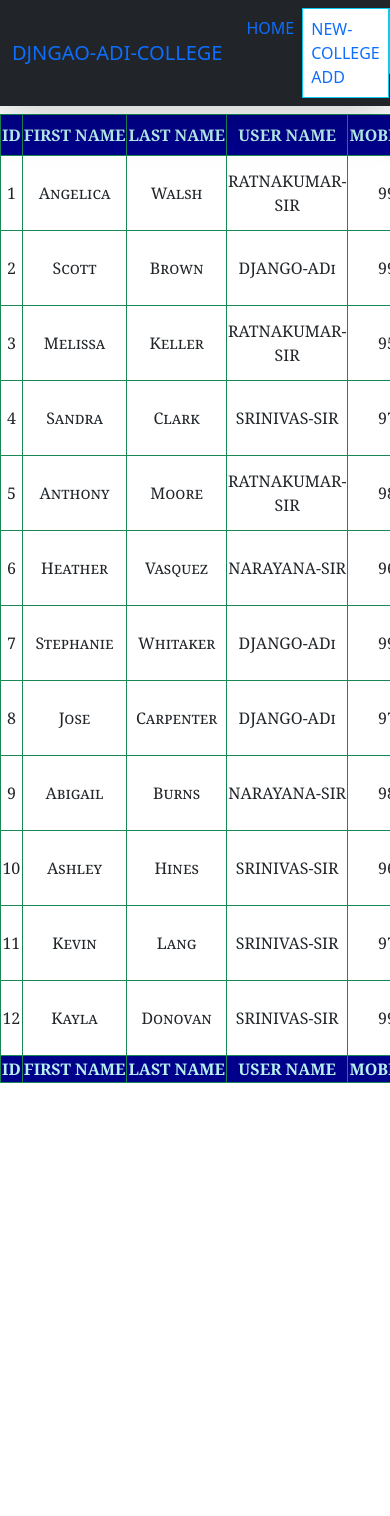
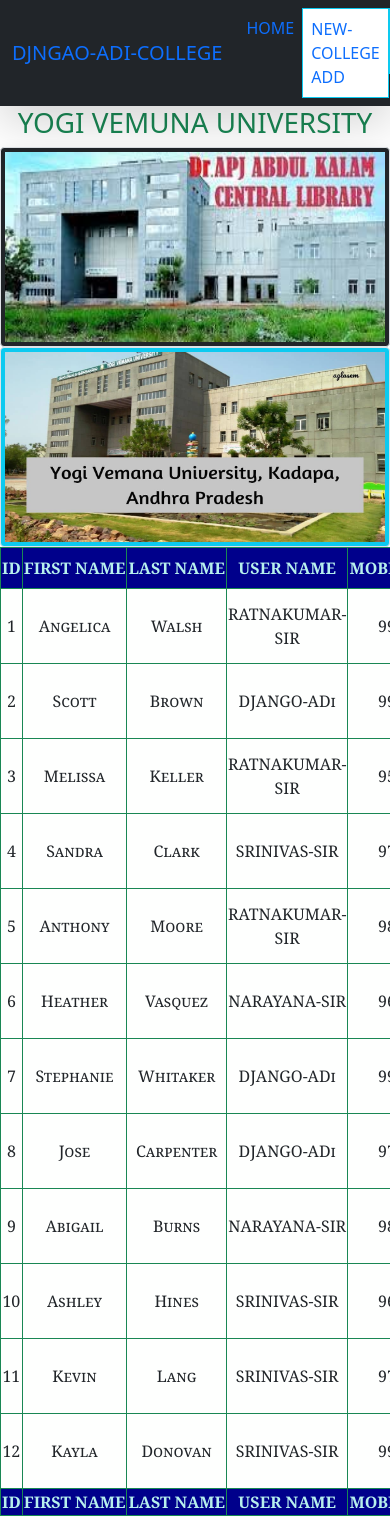
Before and after one commit to Adi19471/faker_project_djangoadi, a Django app: page /YVU-college/ in a window 390 px wide; the page is wider, and only the part inside the window is pictured. Before the commit the page ends 1083 px from the top of that part, so only its background shows below. Run offline with Django 3.2, Linux system fonts and the light colour scheme; data comes from the database, SQL or seed files in the repository; both versions use the stored data as it was after the commit.

Commit message:
image add all

```diff
--- a/College_FAKE_Project/college/templates/COLLEGE/home.html
+++ b/College_FAKE_Project/college/templates/COLLEGE/home.html
@@ -1,5 +1,5 @@
 {% extends "COLLEGE/base.html" %}
-
+{% load static %}
 {% block content %}
 
 
--- a/College_FAKE_Project/college/templates/COLLEGE/yvu.html
+++ b/College_FAKE_Project/college/templates/COLLEGE/yvu.html
@@ -1,10 +1,22 @@
 {% extends "COLLEGE/base.html" %}
+
+{% load static %}
 
 {% block content %}
 
 
 
-    <h1 class="text-center  text-success"></h1>
+    <h1 class="text-center  text-success">YOGI VEMUNA UNIVERSITY</h1>
+    <div class="jumbotron shadow">
+        <div class="row">
+            <div class="col-sm-6 col-xl-6">
+                <img src="{% static 'COLLEGE/images/yvu.jpg' %}" alt="no images" class="img-responsive  img-thumbnail bg-dark" style="width:620px;height:200px">
+            </div>
+            <div class="col-sm-6 col-xl-6">
+                <img src="{% static 'COLLEGE/images/yvu1.jpg' %}" alt="no images" class="img-responsive  img-thumbnail bg-info" style="width:620px;height:200px">
+            </div>
+        </div>
+    </div>
 <div class="jumbotron-fluid">
     <div class="row">
         <dic class="col-sm-6">
```
Also changed, not shown: College_FAKE_Project/college/templates/COLLEGE/du.html (+11 -2 lines), College_FAKE_Project/college/templates/COLLEGE/mhu.html (+10 -0 lines), College_FAKE_Project/college/templates/COLLEGE/svu.html (+10 -0 lines), College_FAKE_Project/college/templates/COLLEGE/vsu.html (+11 -1 lines), College_FAKE_Project/college/static/COLLEGE/images/du.jpg (added), College_FAKE_Project/college/static/COLLEGE/images/du1.jpg (added), College_FAKE_Project/college/static/COLLEGE/images/ma.jpg (added), College_FAKE_Project/college/static/COLLEGE/images/ma1.jpg (added), College_FAKE_Project/college/static/COLLEGE/images/svu.jpg (added), College_FAKE_Project/college/static/COLLEGE/images/svu1.jpg (added), College_FAKE_Project/college/static/COLLEGE/images/vsu.jpg (added), College_FAKE_Project/college/static/COLLEGE/images/vsu1.jpg (added), College_FAKE_Project/college/static/COLLEGE/images/yvu.jpg (added), College_FAKE_Project/college/static/COLLEGE/images/yvu1.jpg (added), 1 more files.
